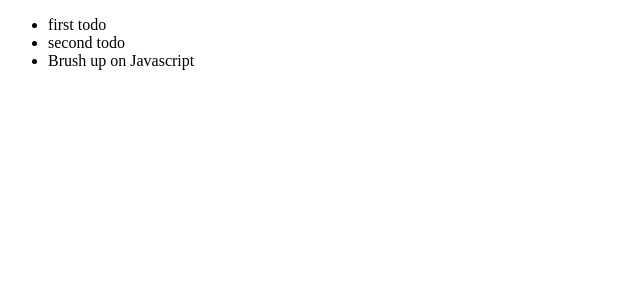
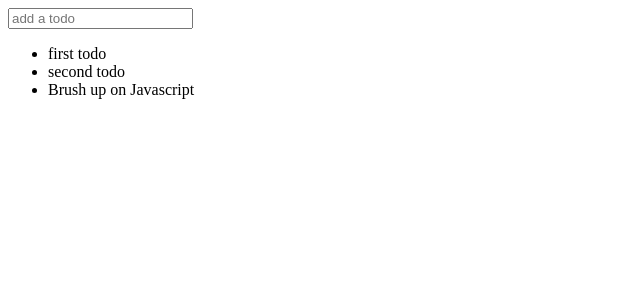
Before and after one commit to ga-wdi-exercises/todo-app-react, a React (Create React App) app: page / in a window 1280 px wide. Shown: the top 300 px of the page, without its empty margins (0-640 px from the left). Built offline with nearby package versions, Linux system fonts and the light colour scheme; the HTML template or start-up script is replaced by a standard one.

Commit message:
able to make new todo

```diff
--- a/src/App.js
+++ b/src/App.js
@@ -1,9 +1,11 @@
 import React, {Component} from 'react'
+import Todo from './Todo'
 
 class App extends Component {
   constructor(){
     super()
     this.state = {
+      new: '',
       todos: [
         'first todo',
         'second todo',
@@ -11,13 +13,32 @@ class App extends Component {
       ]
     }
   }
+  newChange(e){
+    this.setState({
+      new: e.target.value
+    })
+  }
+
+  createTodo(e){
+    e.preventDefault()
+    this.setState({
+      todos: this.state.todos.concat([this.state.new])
+    })
+    this.refs.new.value = ''
+  }
   render() {
+    let todos = this.state.todos.map((todo, index) => {
+      return <Todo content={todo} key={index} />
+    })
     return (
+      <div>
+      <form onSubmit={e => this.createTodo(e)}>
+        <input type="text" placeholder="add a todo" ref="new" onChange={e => this.newChange(e)} />
+      </form>
       <ul>
-        <li>{this.state.todos[0]}</li>
-        <li>{this.state.todos[1]}</li>
-        <li>{this.state.todos[2]}</li>
+        {todos}
       </ul>
+      </div>
     )
   }
 }
--- /dev/null
+++ b/src/Todo.js
@@ -0,0 +1,13 @@
+import React, { Component } from 'react'
+
+class Todo extends Component {
+  render() {
+    return (
+      <li>
+        {this.props.content}
+      </li>
+    )
+  }
+}
+
+export default Todo
```
